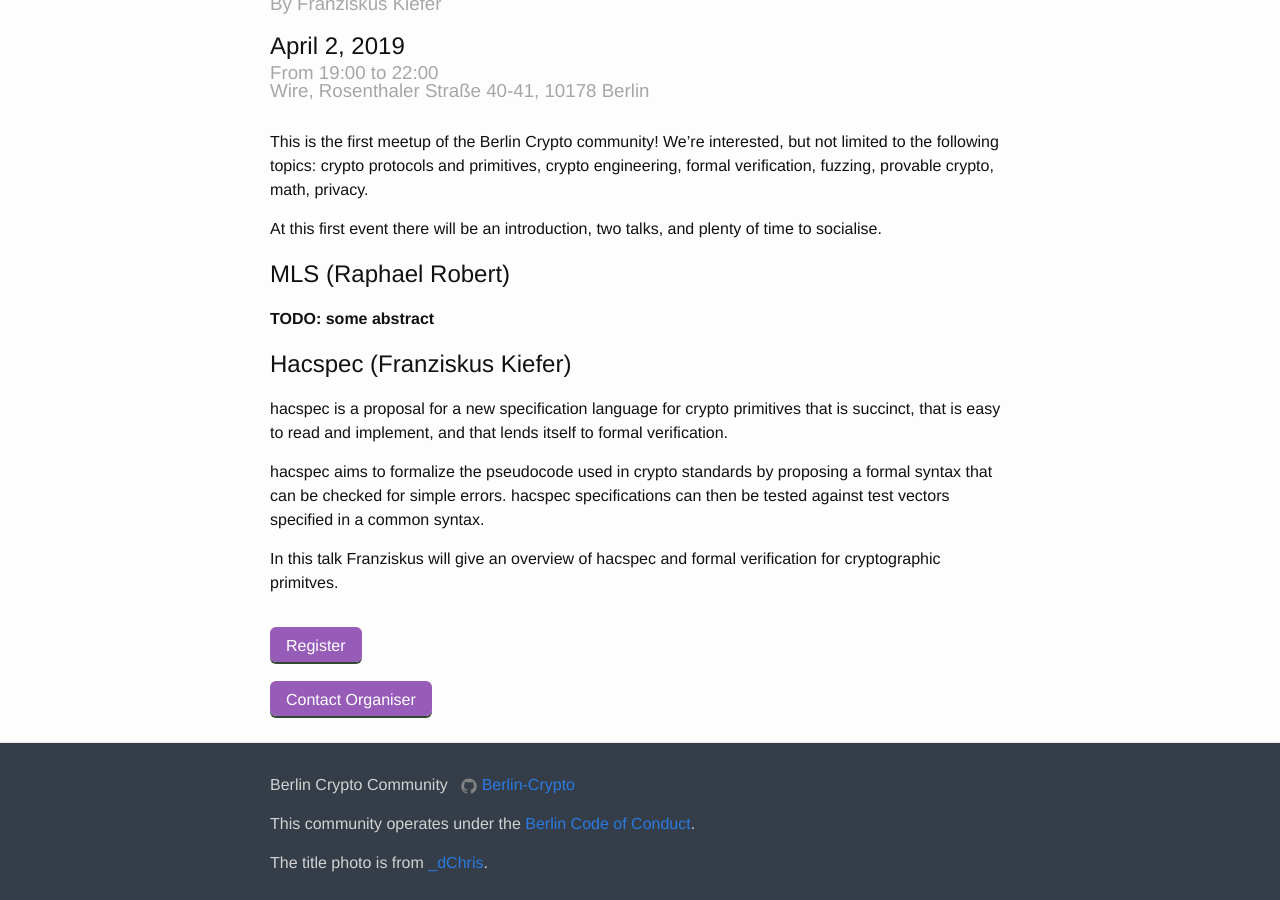
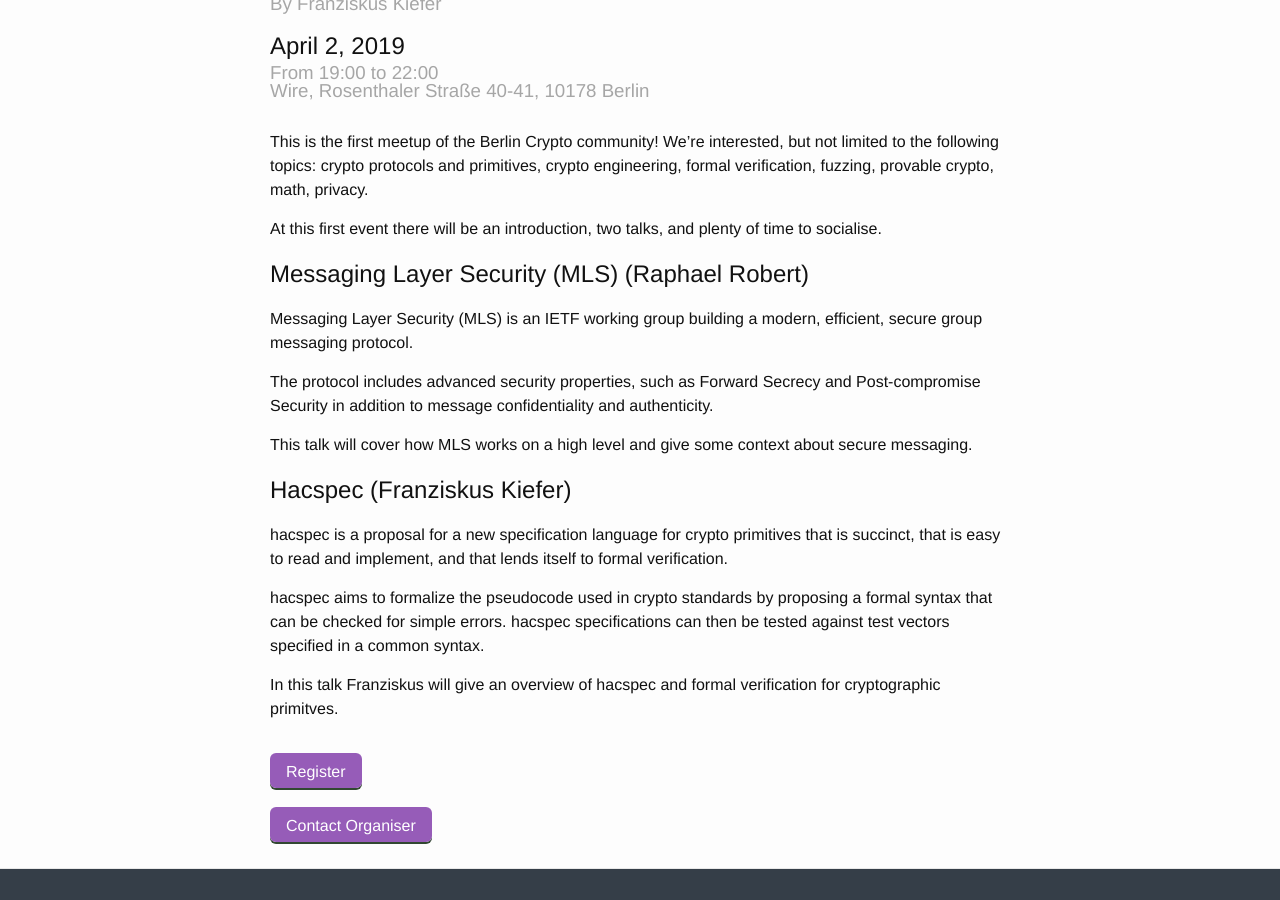
Before and after one commit to berlin-crypto/berlin-crypto.github.io, a Jekyll site: the page built from _posts/2019-04-02-kickoff.md, in a window 1280 px wide and 900 px high, scrolled down 507 px. Built offline with Jekyll 4.4.1, drawn with Linux system fonts in a browser that asks for light colours.

Commit message:
Update 2019-04-02-kickoff.md

```diff
--- a/_posts/2019-04-02-kickoff.md
+++ b/_posts/2019-04-02-kickoff.md
@@ -29,8 +29,12 @@ We're interested, but not limited to the following topics: crypto protocols and
 
 At this first event there will be an introduction, two talks, and plenty of time to socialise.
 
-# MLS (Raphael Robert)
-**TODO: some abstract**
+# Messaging Layer Security (MLS) (Raphael Robert)
+Messaging Layer Security (MLS) is an IETF working group building a modern, efficient, secure group messaging protocol.
+
+The protocol includes advanced security properties, such as Forward Secrecy and Post-compromise Security in addition to message confidentiality and authenticity.
+
+This talk will cover how MLS works on a high level and give some context about secure messaging.
 
 # Hacspec (Franziskus Kiefer)
 hacspec is a proposal for a new specification language for crypto primitives that is succinct, that is easy to read and implement, and that lends itself to formal verification.
```
